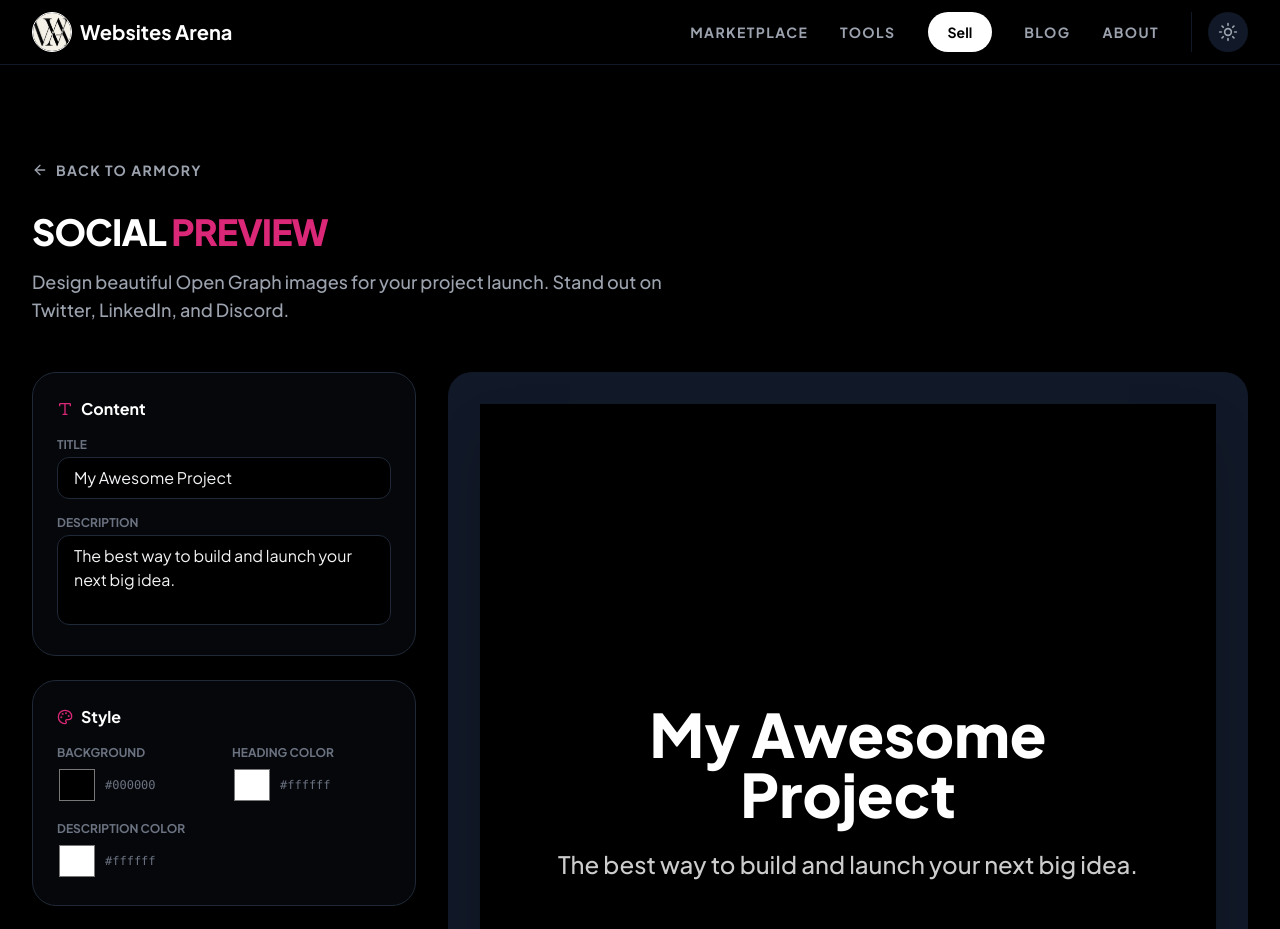
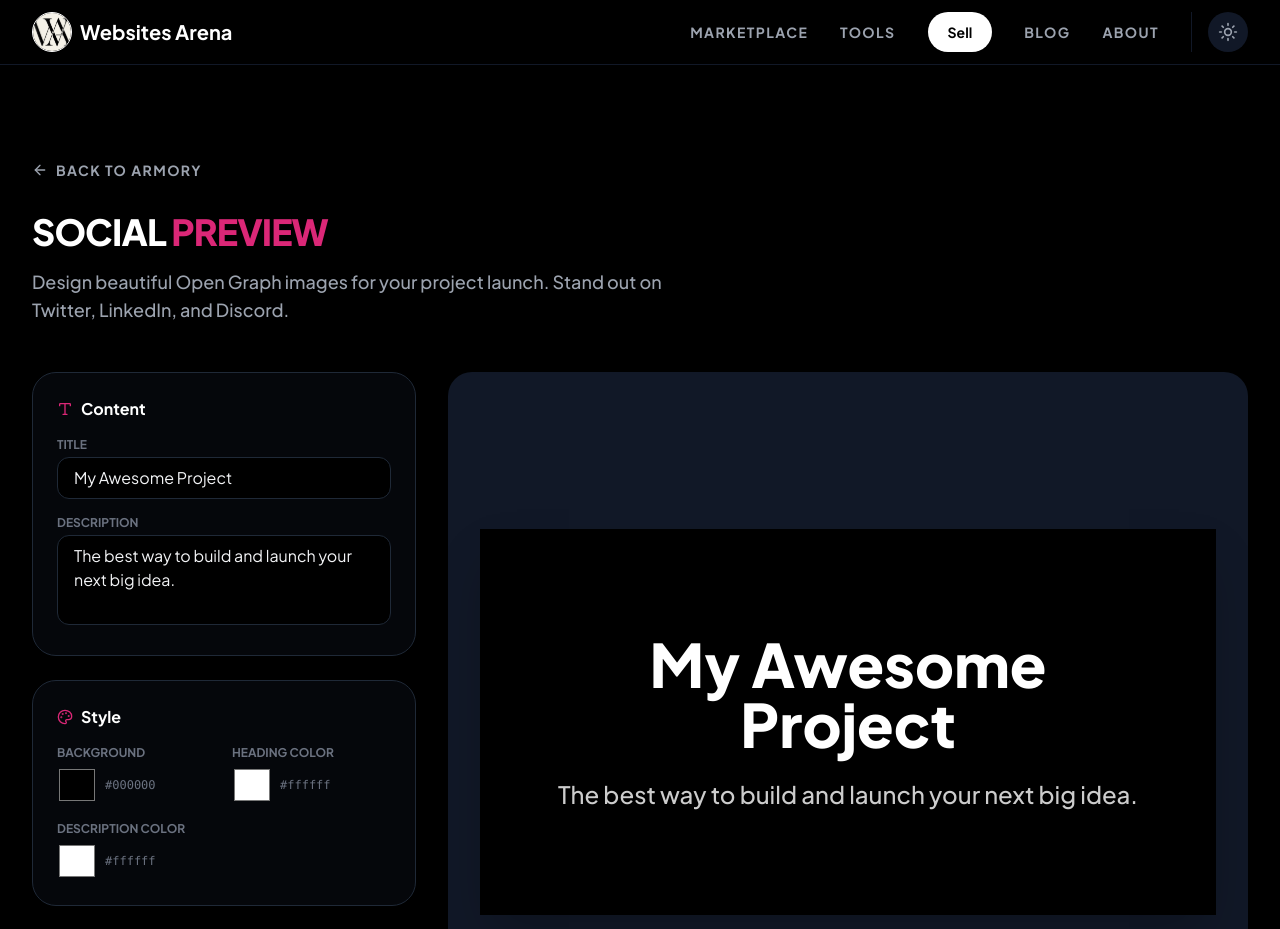
Before and after one commit to Thomas-Mwanzia/websites-market, a Next.js app: page /tools/social-preview in a window 1280 px wide. Shown: the top 929 px of the page. Built offline with nearby package versions, Linux system fonts and the light colour scheme.

Commit message:
Open Graph

```diff
--- a/src/app/tools/social-preview/SocialPreviewClient.tsx
+++ b/src/app/tools/social-preview/SocialPreviewClient.tsx
@@ -229,7 +229,7 @@ export default function SocialPreviewPage() {
                                     color: textColor,
                                     width: '100%',
                                     maxWidth: '900px',
-                                    aspectRatio: '900 / 950',
+                                    aspectRatio: '1200 / 630',
                                 }}
                                 className="flex flex-col items-center justify-center p-8 md:p-12 lg:p-16 text-center relative shadow-2xl overflow-hidden"
                             >
```
